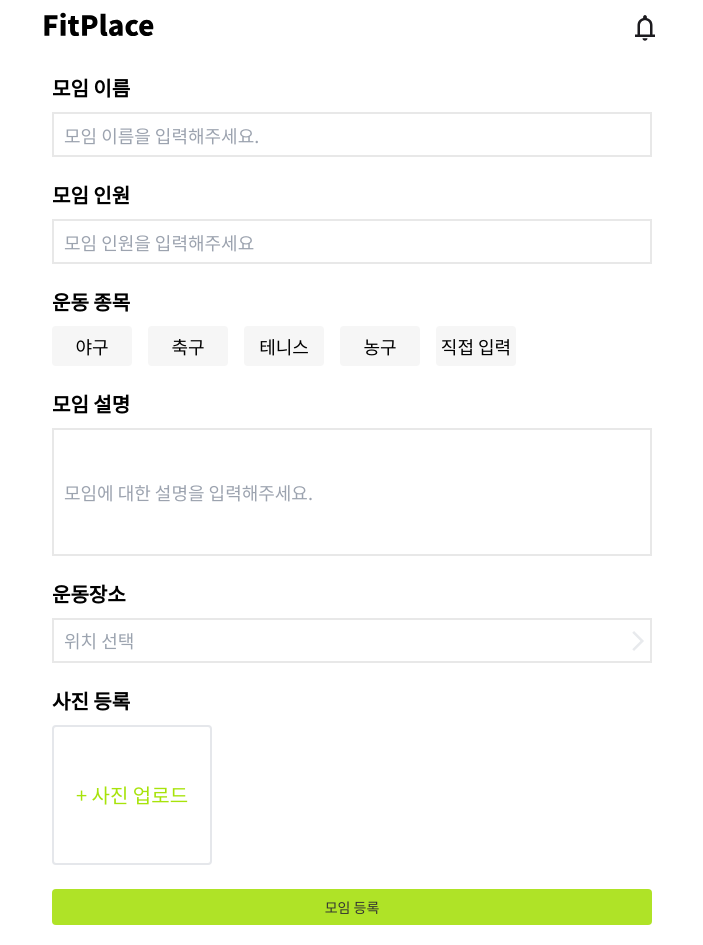
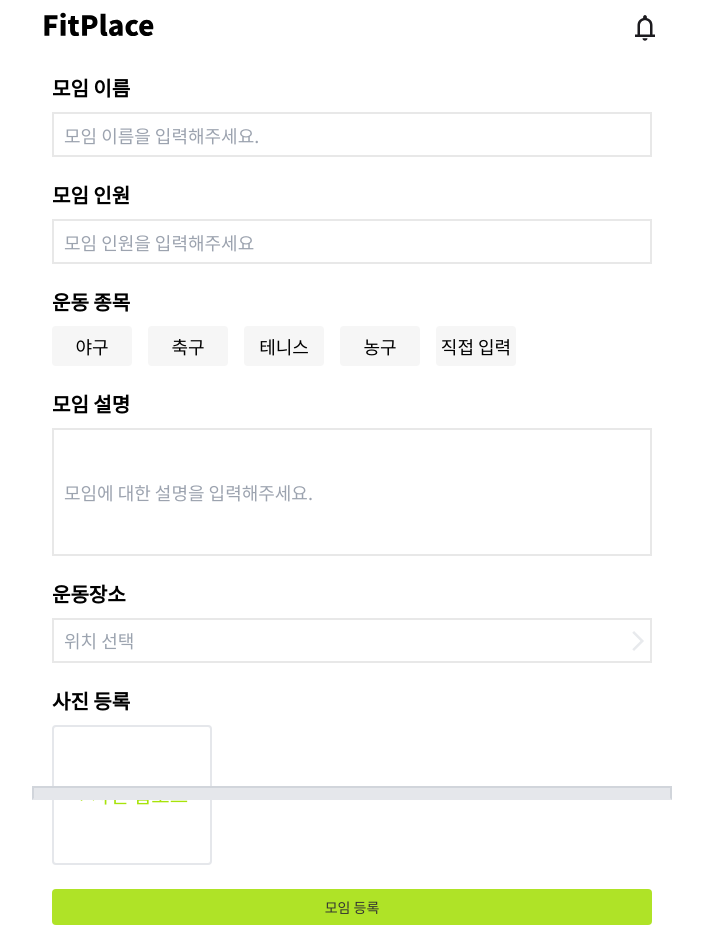
Before and after one commit to prgrms-fe-devcourse/NFE1_2_FitPlace, a React (Vite) app: page /notionAdd in a window 1280 px wide. Shown: the whole page, without its empty margins (288-991 px from the left). Built offline with nearby package versions, Linux system fonts and the light colour scheme.

Commit message:
feat:navbar 레이아웃 생성

```diff
--- a/src/App.tsx
+++ b/src/App.tsx
@@ -8,6 +8,7 @@ import Header from "./components/Header";
 import Login from "./pages/register/Login";
 import Register from "./pages/register/Register";
 import NotionAdd from "./pages/NotionAdd";
+import Navbar from "./components/Navbar";
 
 const App = () => {
   return (
@@ -21,6 +22,7 @@ const App = () => {
         <Route path="/search" element={<SearchPage />} />
         <Route path="/notionAdd" element={<NotionAdd />} />
       </Routes>
+      <Navbar />
     </div>
   );
 };
--- /dev/null
+++ b/src/components/Navbar.tsx
@@ -0,0 +1,31 @@
+import React, { useState } from "react";
+
+const Navbar = () => {
+  const [nav_on, setNav_on] = useState(false);
+
+  const navHandler = () => {
+    setNav_on(!nav_on);
+  };
+
+  return (
+    <>
+      {nav_on ? (
+        <div className="w-140 fixed bottom-0 flex flex-col items-center border-2 border-gray-300 border-b-gray-200">
+          <button className="bg-gray-200 w-full h-[10px]" onClick={navHandler}>
+            ...
+          </button>
+          <div className="w-full h-[46px] bg-gray-200"></div>
+        </div>
+      ) : (
+        <div className="w-140 fixed bottom-0 flex flex-col items-center border-2 border-gray-300 border-b-gray-200">
+          <button
+            className="bg-gray-200 w-full h-[10px]"
+            onClick={navHandler}
+          ></button>
+        </div>
+      )}
+    </>
+  );
+};
+
+export default Navbar;
```
